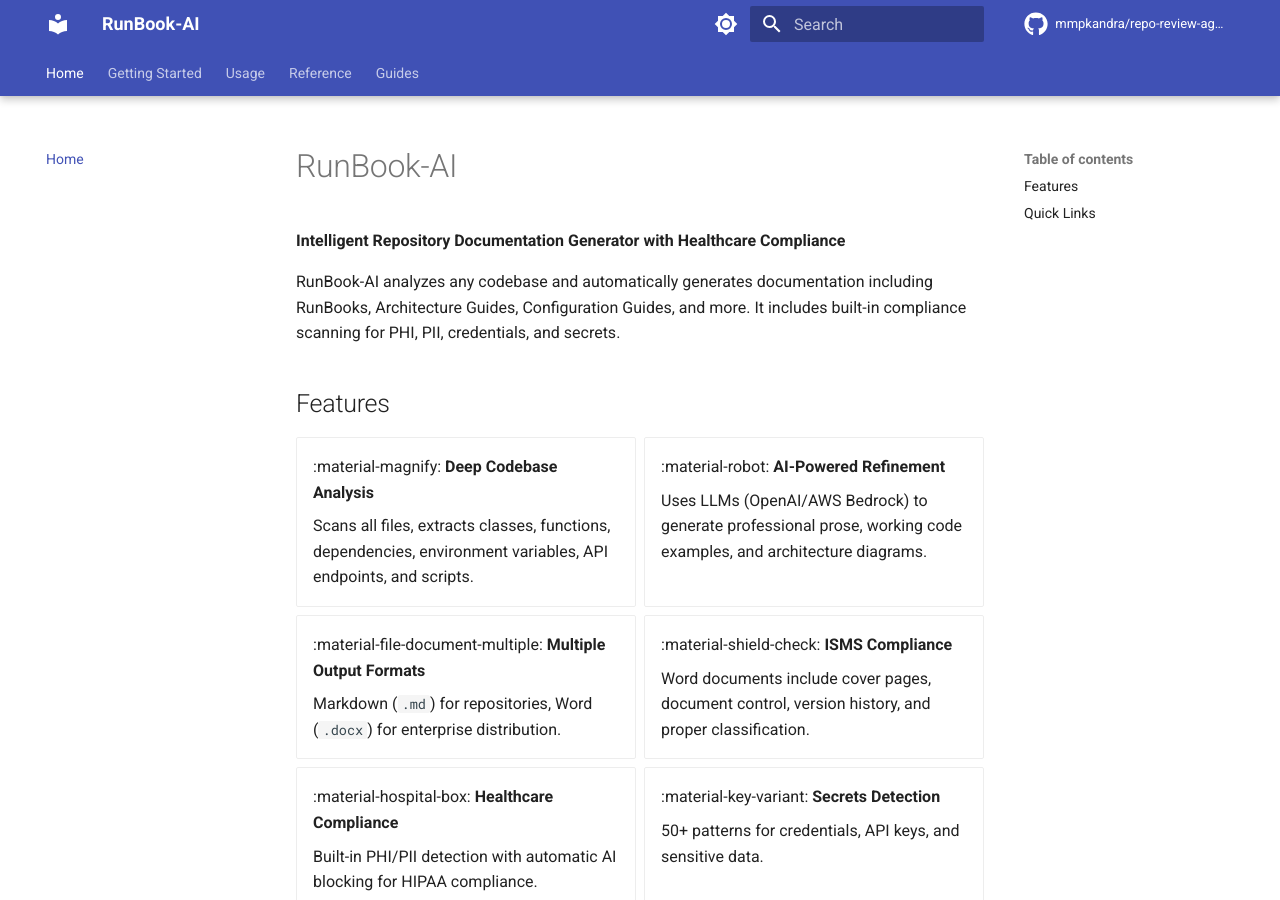
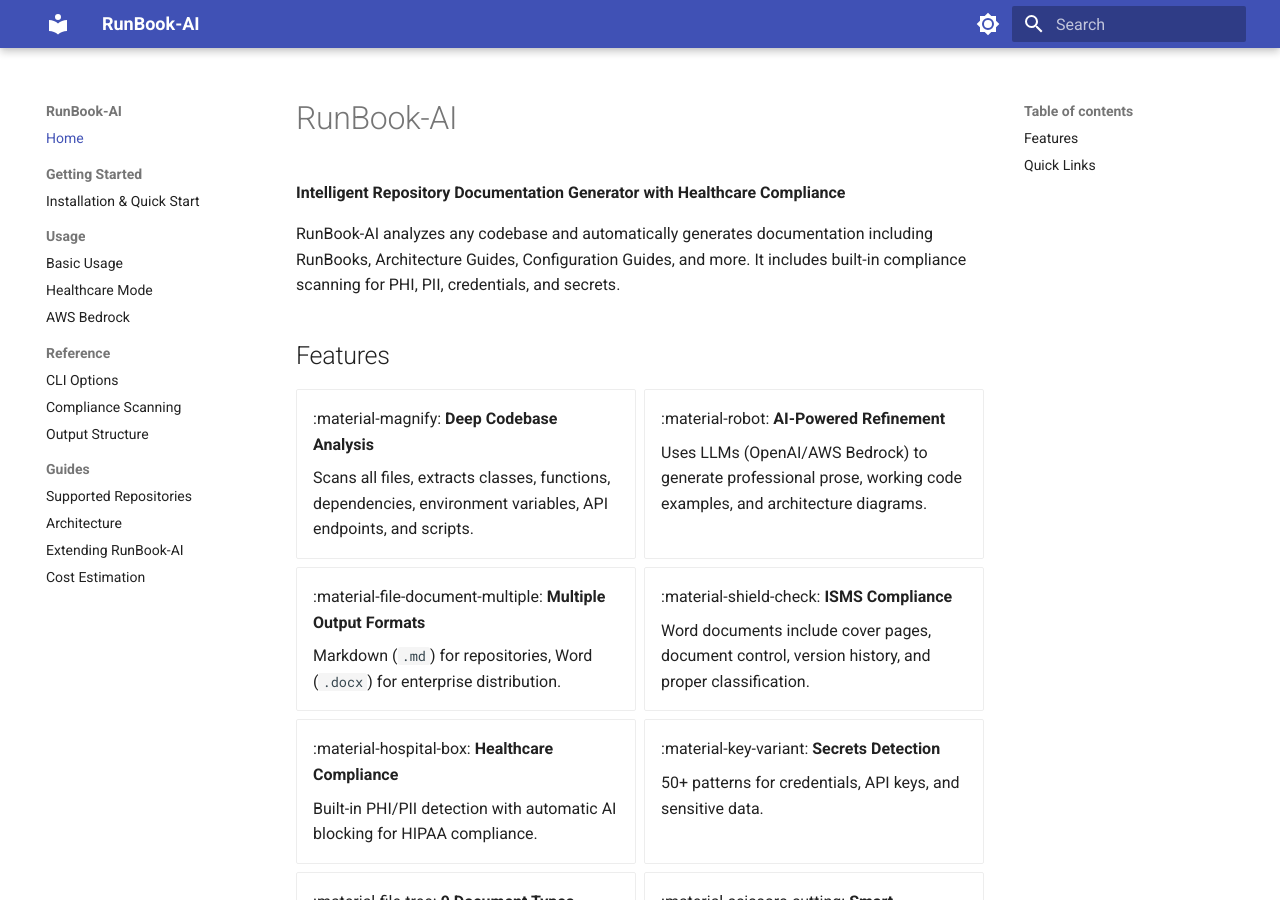
Before and after one commit to mmpkandra/repo-review-agent, an MkDocs documentation site: the page built from docs/index.md, in a window 1280 px wide and 900 px high. Built offline with MkDocs 1.6.1 and Material for MkDocs 9.7.7, drawn with Linux system fonts in a browser that asks for light colours; comment, search, counter and statistics services are not loaded.

Commit message:
Move nav to sidebar and remove GitHub repo link
Agent-Logs-Url: https://github.com/mmpkandra/repo-review-agent/sessions/705447f9-dd77-4ab8-ae11-d60dcbdd0313

Co-authored-by: mmpkandra <19312924+mmpkandra@users.noreply.github.com>

```diff
--- a/mkdocs.yml
+++ b/mkdocs.yml
@@ -1,9 +1,6 @@
 site_name: RunBook-AI
 site_description: Intelligent Repository Documentation Generator with Healthcare Compliance
 site_url: https://mmpkandra.github.io/repo-review-agent/
-repo_url: https://github.com/mmpkandra/repo-review-agent
-repo_name: mmpkandra/repo-review-agent
-edit_uri: edit/main/docs/
 
 theme:
   name: material
@@ -28,8 +25,6 @@ theme:
   icon:
     repo: fontawesome/brands/github
   features:
-    - navigation.tabs
-    - navigation.tabs.sticky
     - navigation.sections
     - navigation.expand
     - navigation.path
```
